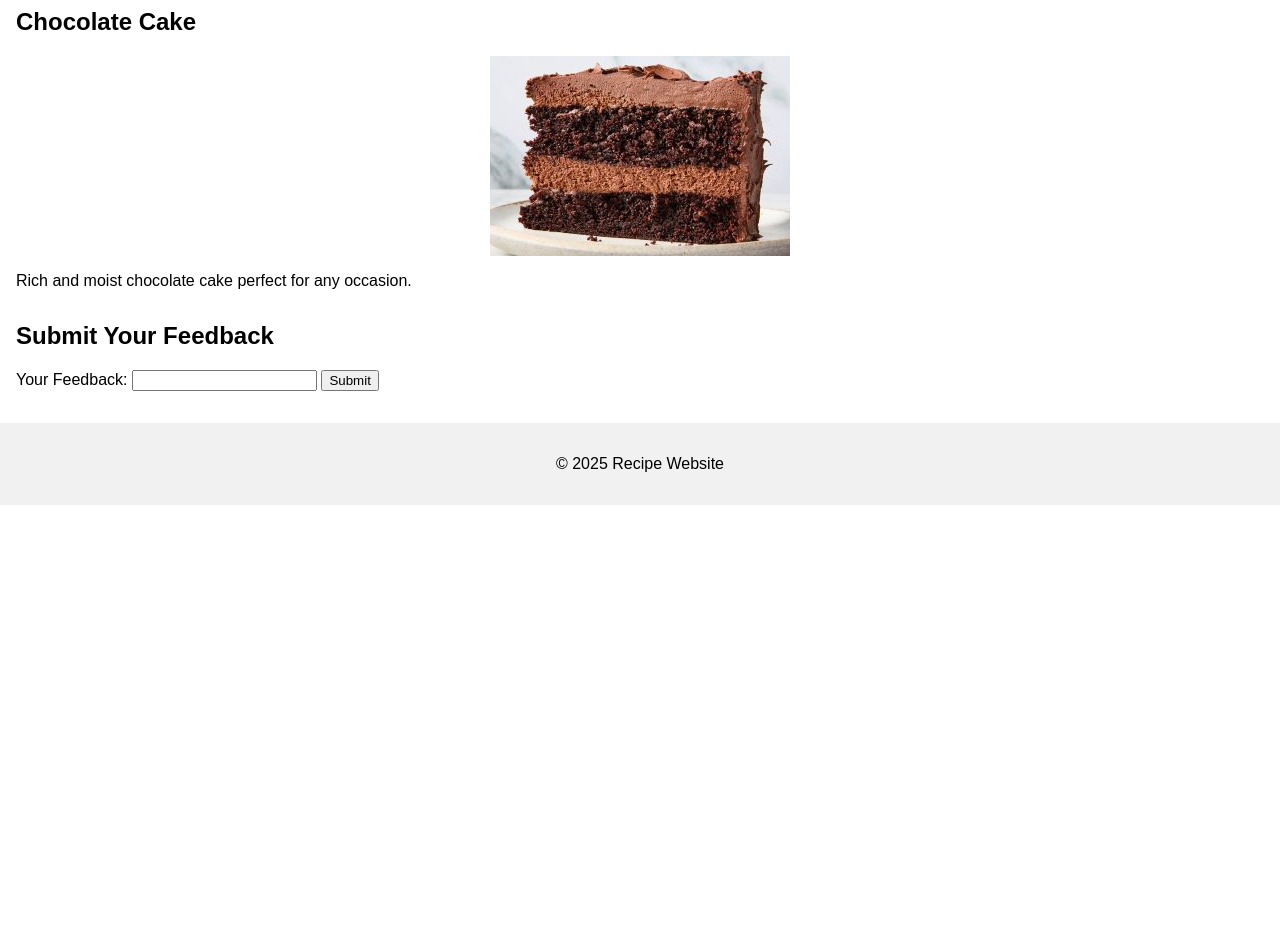
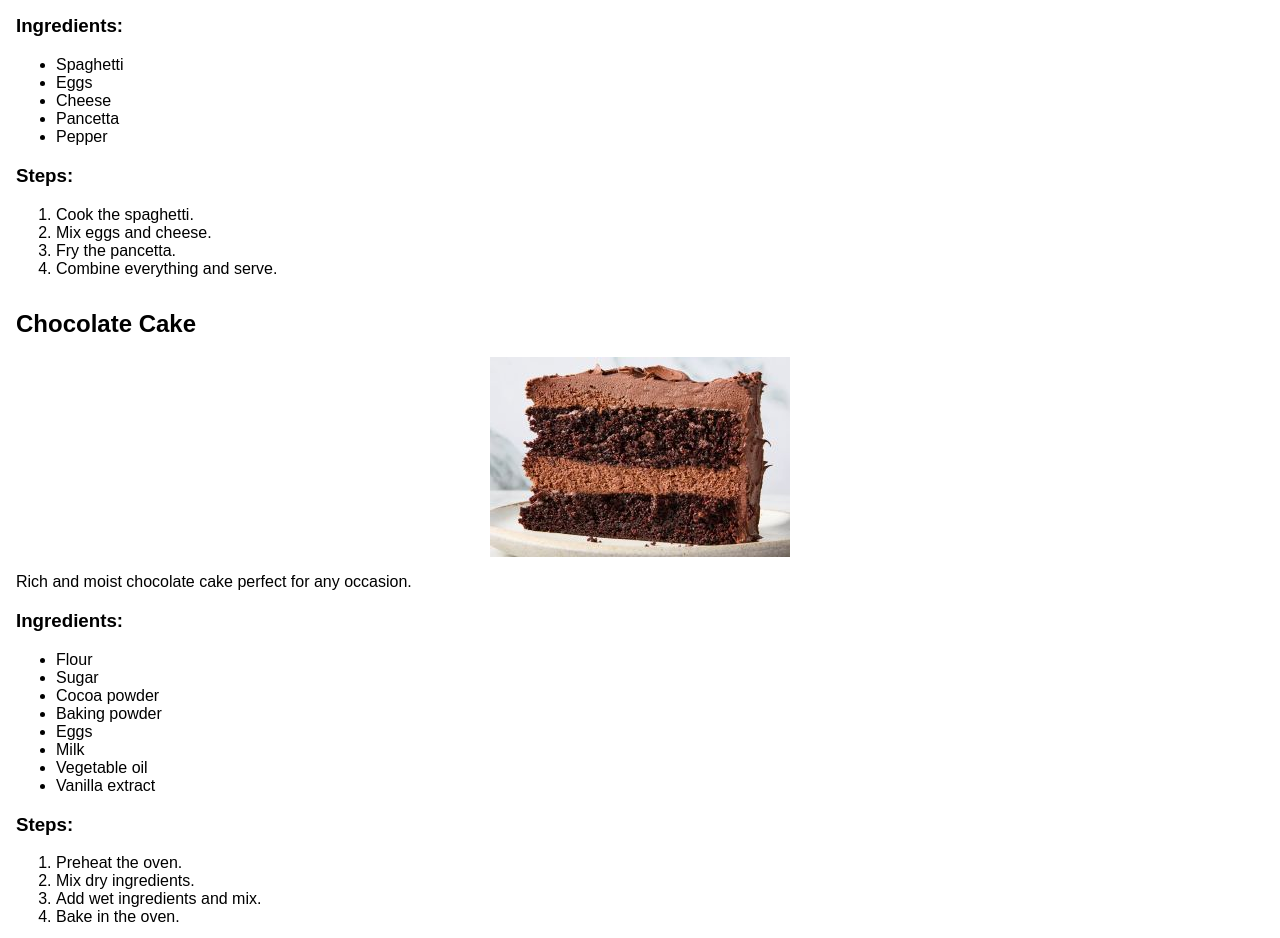
Before and after one commit to mustafajnedian/recipe-website, a plain HTML site: page index.html in a window 1280 px wide. Shown: the part 454-1392 px from the top of the page. Before the commit the page ends 959 px from the top, so only its background shows below. Drawn offline with Linux system fonts and the light colour scheme.

Commit message:
Add search functionality and recipe details

```diff
--- a/index.html
+++ b/index.html
@@ -9,17 +9,51 @@
 <body>
   <header>
     <h1>Delicious Recipes</h1>
+    <input type="text" id="search-bar" placeholder="Search for a recipe...">
   </header>
-  <main>
+  <main id="recipe-list">
     <section class="recipe">
       <h2>Spaghetti Carbonara</h2>
       <img src="images/spaghetti-carbonara.jpg" alt="Spaghetti Carbonara">
       <p>This classic Italian pasta dish is made with eggs, cheese, pancetta, and pepper.</p>
+      <h3>Ingredients:</h3>
+      <ul>
+        <li>Spaghetti</li>
+        <li>Eggs</li>
+        <li>Cheese</li>
+        <li>Pancetta</li>
+        <li>Pepper</li>
+      </ul>
+      <h3>Steps:</h3>
+      <ol>
+        <li>Cook the spaghetti.</li>
+        <li>Mix eggs and cheese.</li>
+        <li>Fry the pancetta.</li>
+        <li>Combine everything and serve.</li>
+      </ol>
     </section>
     <section class="recipe">
       <h2>Chocolate Cake</h2>
       <img src="images/chocolate-cake.jpg" alt="Chocolate Cake">
       <p>Rich and moist chocolate cake perfect for any occasion.</p>
+      <h3>Ingredients:</h3>
+      <ul>
+        <li>Flour</li>
+        <li>Sugar</li>
+        <li>Cocoa powder</li>
+        <li>Baking powder</li>
+        <li>Eggs</li>
+        <li>Milk</li>
+        <li>Vegetable oil</li>
+        <li>Vanilla extract</li>
+      </ul>
+      <h3>Steps:</h3>
+      <ol>
+        <li>Preheat the oven.</li>
+        <li>Mix dry ingredients.</li>
+        <li>Add wet ingredients and mix.</li>
+        <li>Bake in the oven.</li>
+      </ol>
     </section>
     <!-- Feedback Form -->
     <section class="feedback">
--- a/scripts.js
+++ b/scripts.js
@@ -1,7 +1,10 @@
 document.addEventListener('DOMContentLoaded', function() {
   const form = document.getElementById('feedback-form');
   const responseMessage = document.getElementById('response-message');
+  const searchBar = document.getElementById('search-bar');
+  const recipeList = document.getElementById('recipe-list');
 
+  // Handle feedback form submission
   form.addEventListener('submit', function(event) {
     event.preventDefault();
     const feedback = document.getElementById('feedback').value;
@@ -28,4 +31,19 @@ document.addEventListener('DOMContentLoaded', function() {
       console.error('There was an error:', error);
     });
   });
+
+  // Handle recipe search functionality
+  searchBar.addEventListener('input', function(event) {
+    const query = event.target.value.toLowerCase();
+    const recipes = recipeList.getElementsByClassName('recipe');
+
+    Array.from(recipes).forEach(recipe => {
+      const title = recipe.getElementsByTagName('h2')[0].textContent.toLowerCase();
+      if (title.includes(query)) {
+        recipe.style.display = '';
+      } else {
+        recipe.style.display = 'none';
+      }
+    });
+  });
 });
```
